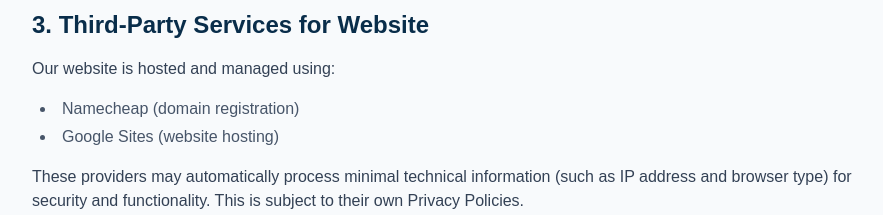
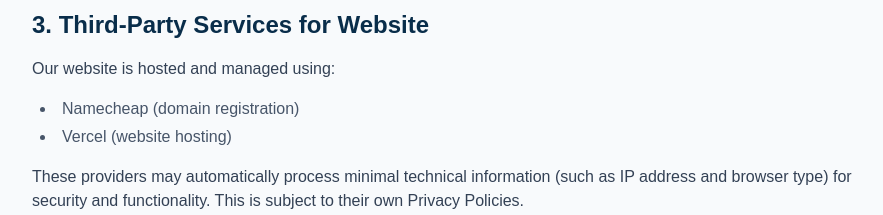
Before and after one commit to UnmboxGamesOrg/website, a Next.js app: page /privacy-policy in a window 1280 px wide. Shown: the part 1720-1935 px from the top of the page, without its empty margins (192-1075 px from the left). Built offline with nearby package versions, Linux system fonts and the light colour scheme; a web font is replaced by a local one.

Commit message:
feat: update hosting provider from Google Sites to Vercel in PrivacyContent component

```diff
--- a/src/app/privacy-policy/_components/PrivacyContent.jsx
+++ b/src/app/privacy-policy/_components/PrivacyContent.jsx
@@ -188,7 +188,7 @@
             </p>
             <ul className="list-disc list-inside space-y-1 pl-2 text-base font-medium text-[#475569]">
               <li>Namecheap (domain registration)</li>
-              <li>Google Sites (website hosting)</li>
+              <li>Vercel (website hosting)</li>
             </ul>
             <p className="text-base">
               These providers may automatically process minimal technical
```
